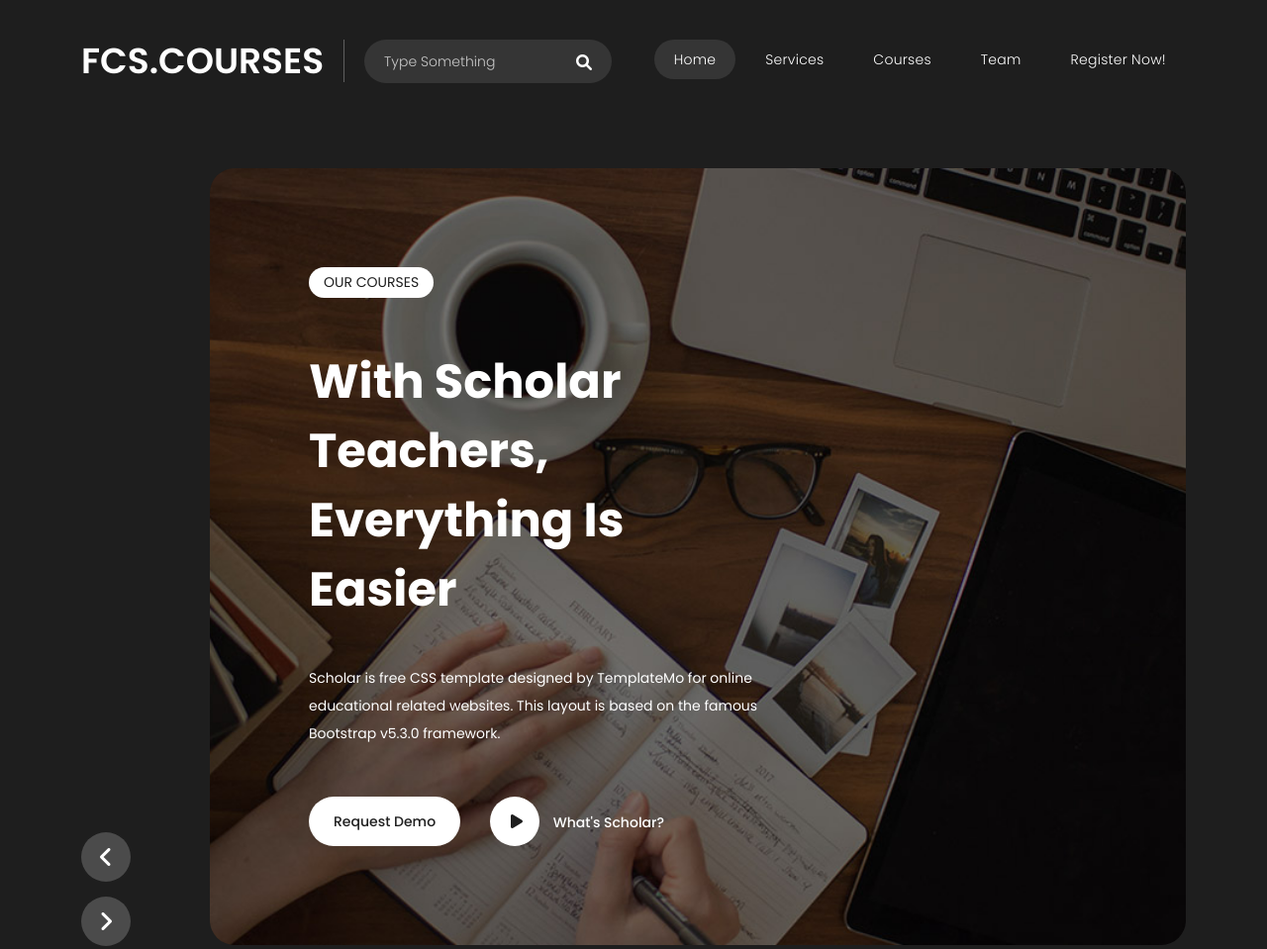
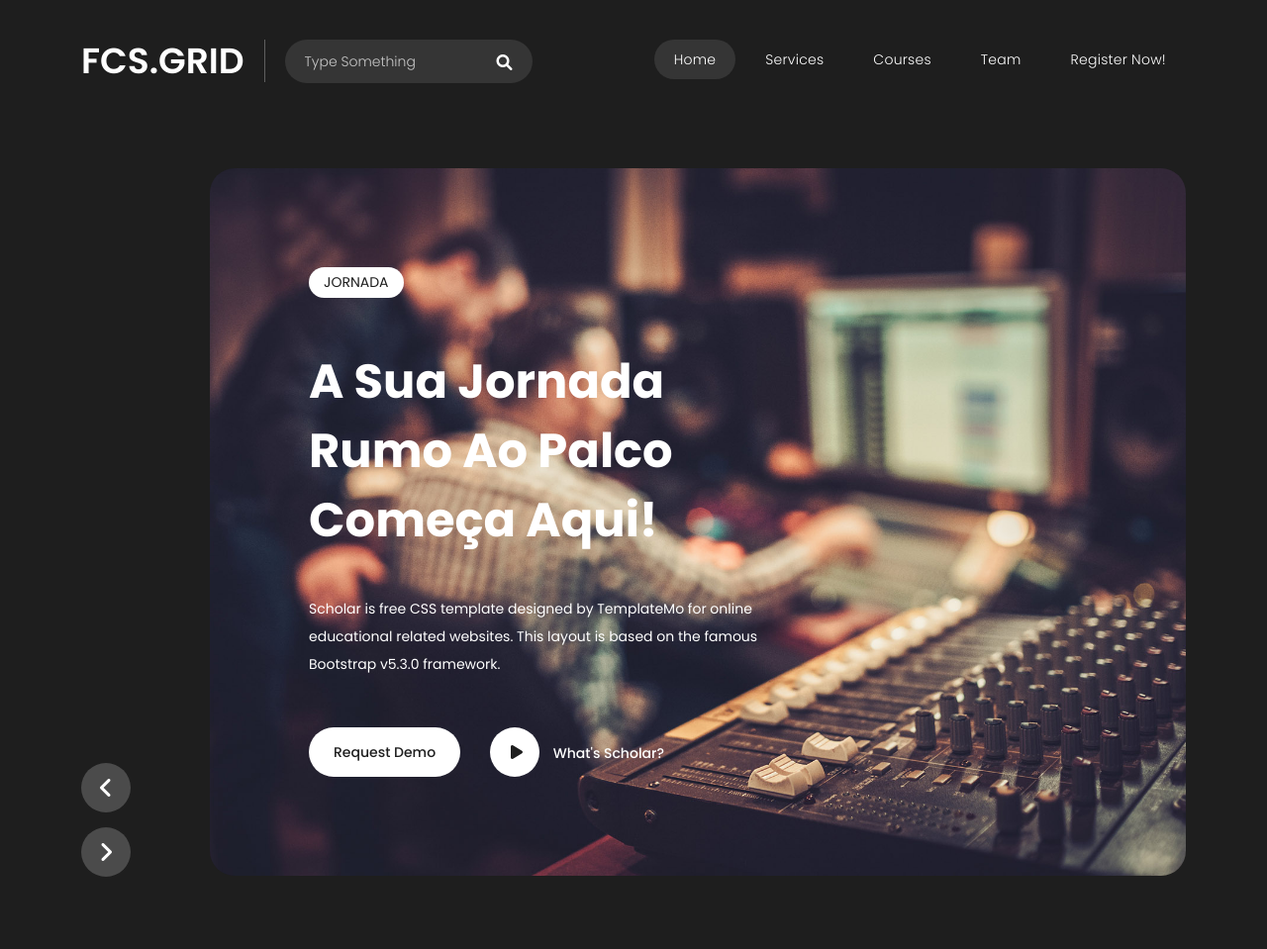
Before and after one commit to DaniloCLopes/AudioCourse, a plain HTML site: page index.html in a window 1280 px wide. Shown: the top 959 px of the page at 99% size. Drawn offline with nearby package versions, Linux system fonts and the light colour scheme.

Commit message:
imagem info adicionada

```diff
--- a/assets/css/templatemo-scholar.css
+++ b/assets/css/templatemo-scholar.css
@@ -676,7 +676,7 @@ Banner Style
 }
 
 .main-banner .item-1 {
-  background-image: url(../images/banner-item-01.jpg);
+  background-image: url(../images/slide-home-1.jpg);
 }
 
 .main-banner .item-2 {
--- a/index.html
+++ b/index.html
@@ -12,7 +12,7 @@
     <!-- Bootstrap core CSS -->
     <link href="vendor/bootstrap/css/bootstrap.min.css" rel="stylesheet">
 
-
+    <link rel="icon" href="/assets/images/ondas-de-audio.png" type="image/x-icon">
     <!-- Additional CSS Files -->
     <link rel="stylesheet" href="assets/css/fontawesome.css">
     <link rel="stylesheet" href="assets/css/templatemo-scholar.css">
@@ -51,7 +51,7 @@ https://templatemo.com/tm-586-scholar
                 <nav class="main-nav">
                     <!-- ***** Logo Start ***** -->
                     <a href="index.html" class="logo">
-                        <h1>FCS.Courses</h1>
+                        <h1>FCS.Grid</h1>
                     </a>
                     <!-- ***** Logo End ***** -->
                     <!-- ***** Serach Start ***** -->
@@ -89,8 +89,8 @@ https://templatemo.com/tm-586-scholar
           <div class="owl-carousel owl-banner">
             <div class="item item-1">
               <div class="header-text">
-                <span class="category">Our Courses</span>
-                <h2>With Scholar Teachers, Everything Is Easier</h2>
+                <span class="category">Jornada</span>
+                <h2>A Sua Jornada Rumo Ao Palco Começa Aqui!</h2>
                 <p>Scholar is free CSS template designed by TemplateMo for online educational related websites. This layout is based on the famous Bootstrap v5.3.0 framework.</p>
                 <div class="buttons">
                   <div class="main-button">
```
Also changed, not shown: assets/images/Infomic.webp (added), assets/images/fone-de-ouvido.png (added), assets/images/micInfo.jpg (added), assets/images/slide-home-1.jpg (added).
